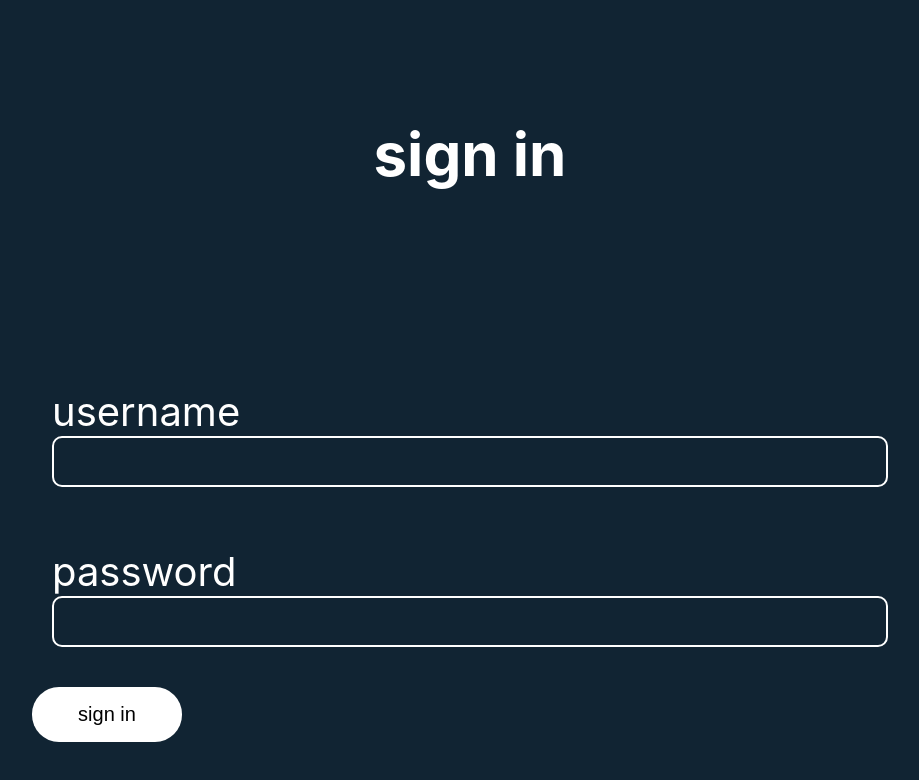
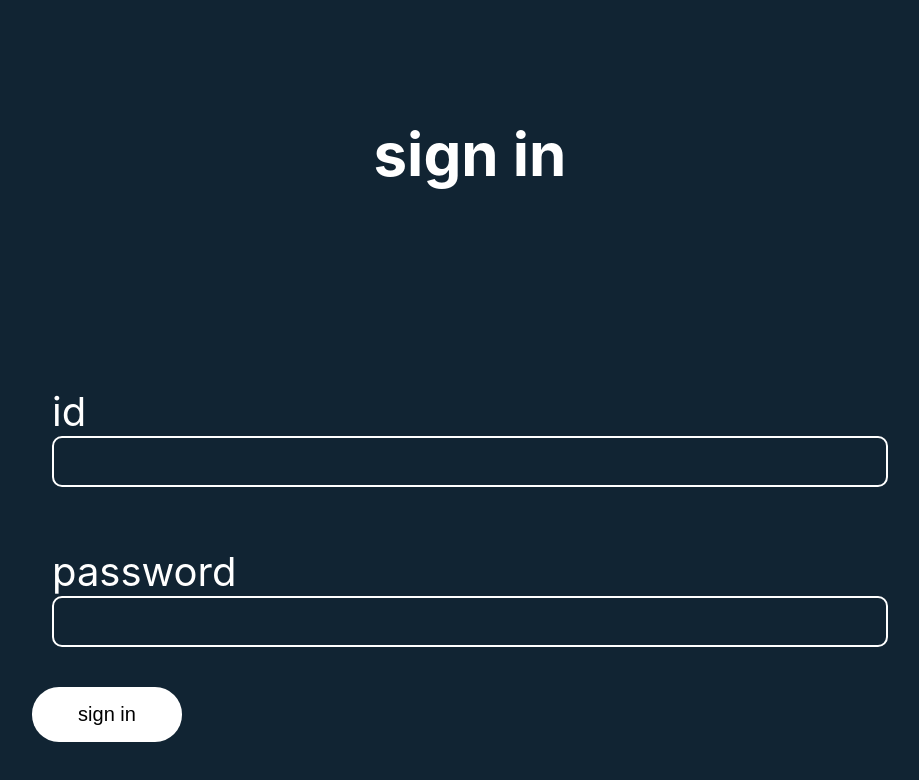
Before and after one commit to vitaminsofsalem/GIU-DB02, a React (Create React App) app in the folder giuera-frontend/: page /signin in a window 1280 px wide. Shown: the top 780 px of the page, without its empty margins (170-1089 px from the left). Built offline with nearby package versions, Linux system fonts and the light colour scheme.

Commit message:
fixing typo

```diff
--- a/giuera-frontend/src/SignInPage.js
+++ b/giuera-frontend/src/SignInPage.js
@@ -10,14 +10,14 @@ class SignInPage extends React.Component{
 		super(props)
 
 		this.state = {
-			username:'',
+			userid:'',
 			password:''
 		}
 
 	}
 
-	onUsernameChange = (event) =>{
-			this.setState({username:event.target.value});
+	onUserIDChange = (event) =>{
+			this.setState({userid:event.target.value});
 	}
 
 	onPasswordChange = (event) =>{
@@ -33,7 +33,7 @@ class SignInPage extends React.Component{
 	render(){
 		return (
 			<FormPage header="sign in">
-				<InputBox label="username" type="text" onChange={this.onUsernameChange}/>
+				<InputBox label="id" type="text" onChange={this.onUserIDChange}/>
 				<InputBox label="password" type="password" onChange={this.onPasswordChange}/>
 				<button onClick={this.onSubmit}>sign in</button>
 			</FormPage>
```
Also changed, not shown: 1 other file (tests, documents, lock files or other folders).
